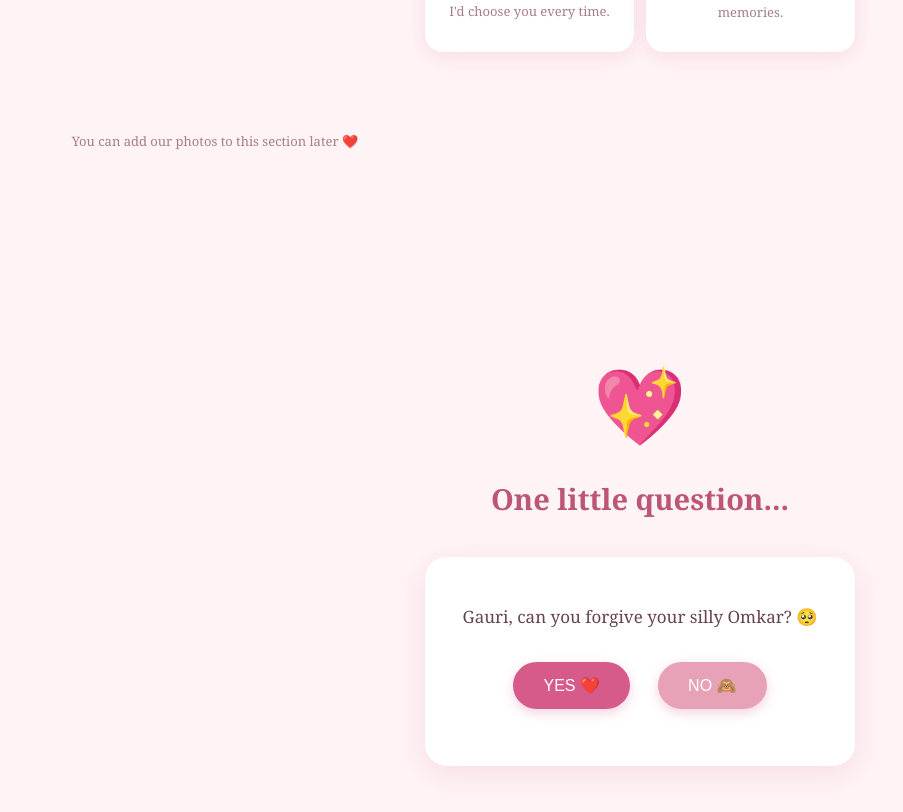
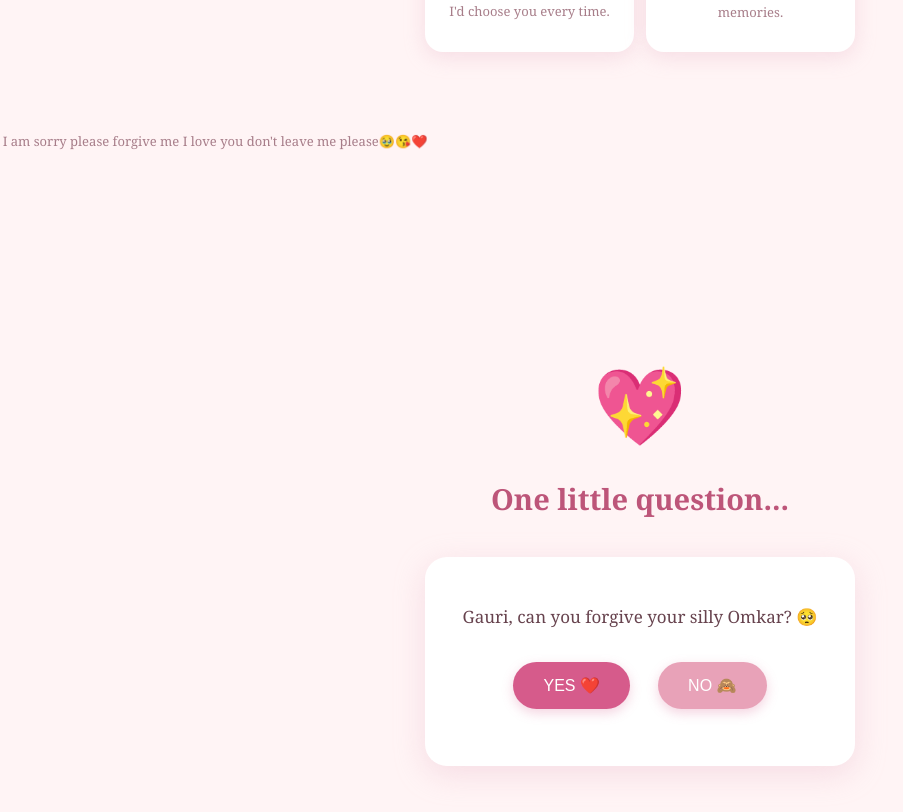
Before and after one commit to omkargiridhar10-sudo/apology-for-gauri, a plain HTML site: page index.html in a window 1280 px wide. Shown: the part 4020-4832 px from the top of the page, without its empty margins (0-903 px from the left). Drawn offline with Linux system fonts and the light colour scheme.

Commit message:
Update index.html

```diff
--- a/index.html
+++ b/index.html
@@ -213,7 +213,7 @@ footer{padding:25px;color:#b47c8d}
 </section>
 
 
- <p class="small">You can add our photos to this section later ❤️</p>
+ <p class="small">I am sorry please forgive me I love you don't leave me please🥹😘❤️</p>
 </section>
 
 <section>
```
